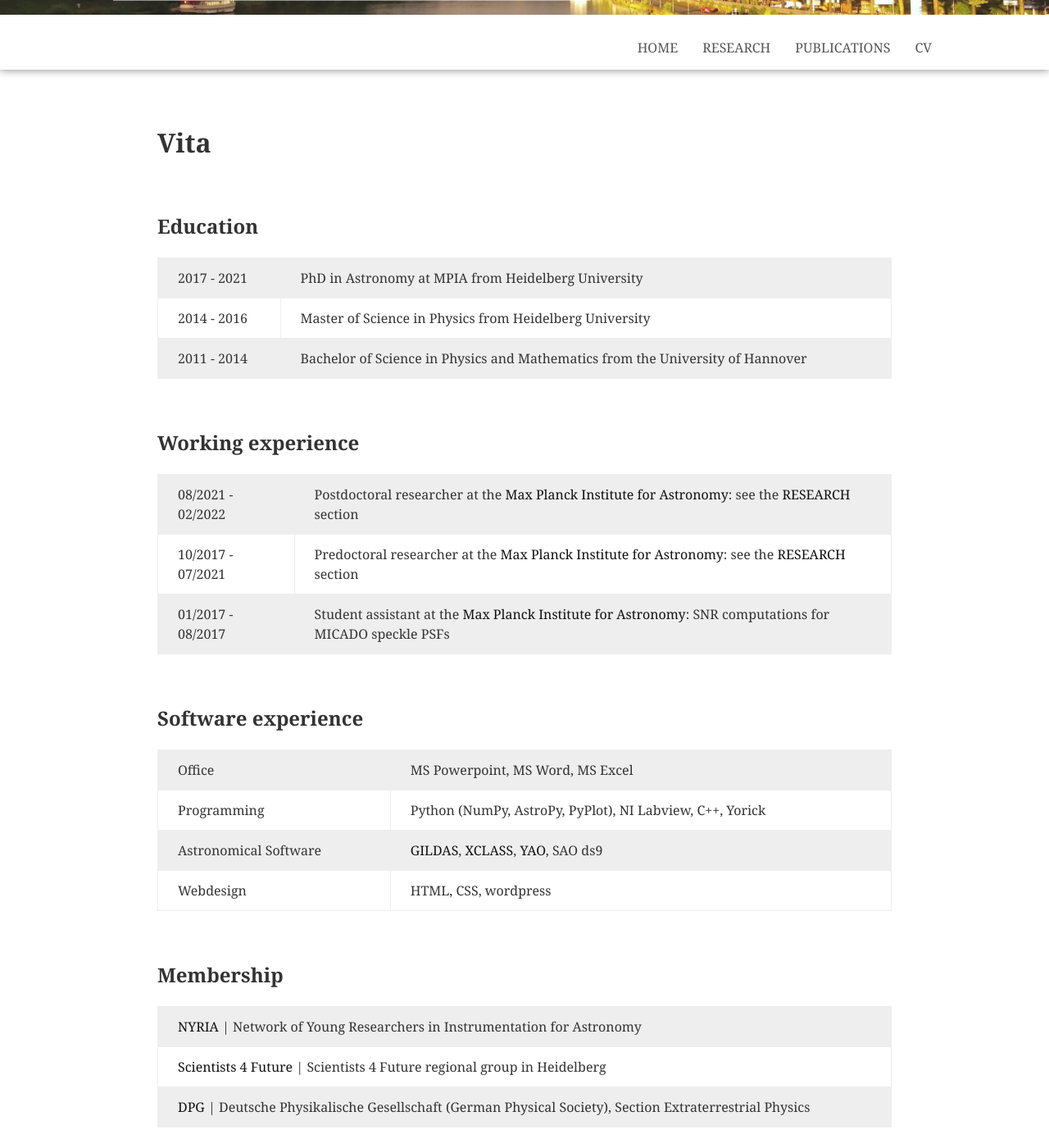
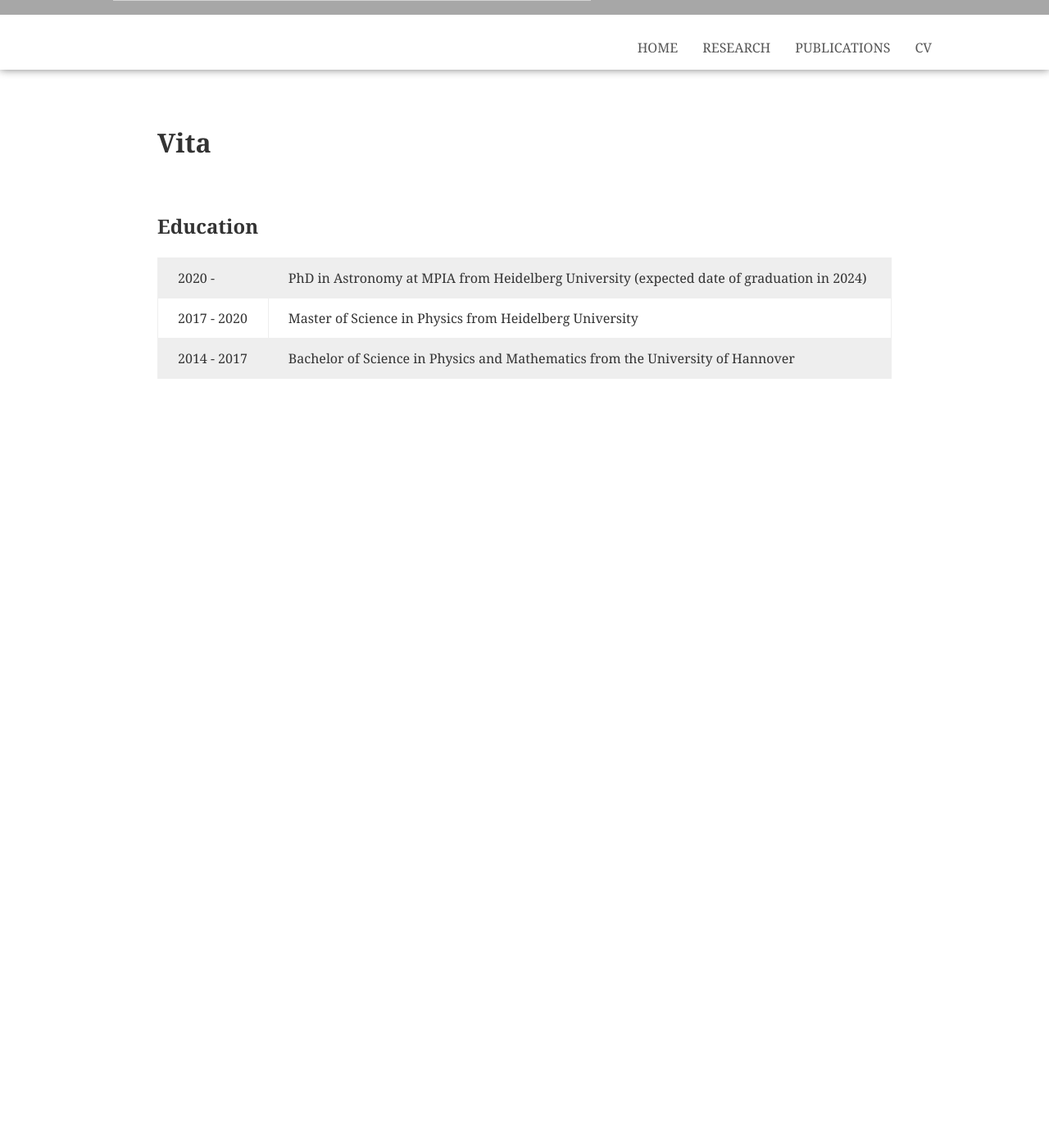
Before and after one commit to maxhaeberle/maxhaeberle.github.io, a Jekyll site: the page built from cv.html, in a window 1280 px wide and 1400 px high, scrolled down 232 px. Shown: the whole window at 82% size. Built offline with Jekyll 4.4.1, drawn with Linux system fonts in a browser that asks for light colours; after the commit the page ends 900 px from its top, so only the background shows below that; grey boxes are pictures that could not be loaded.

Commit message:
Slight text changes and changed pictures

```diff
--- a/cv.html
+++ b/cv.html
@@ -3,41 +3,13 @@
 layout: default
 permalink: cv/
 
-header-image: ../assets/img/img1.jpg
+header-image: assets/img/omega_centauri_center.png
 ---
 <h1>Vita</h1>
 
 <h2> Education </h2>
 <table class="table">
-  <tr><td>2017 - 2021</td><td>PhD in Astronomy at MPIA from Heidelberg University</td></tr>
-  <tr><td>2014 - 2016</td><td>Master of Science in Physics from Heidelberg University</td></tr>
-  <tr><td>2011 - 2014</td><td>Bachelor of Science in Physics and Mathematics from the University of Hannover</td></tr>
+  <tr><td>2020 - </td><td>PhD in Astronomy at MPIA from Heidelberg University (expected date of graduation in 2024)</td></tr>
+  <tr><td>2017 - 2020</td><td>Master of Science in Physics from Heidelberg University</td></tr>
+  <tr><td>2014 - 2017</td><td>Bachelor of Science in Physics and Mathematics from the University of Hannover</td></tr>
 </table>
-
-<h2> Working experience </h2>
-<table class="table">
-  <tr><td>08/2021 - 02/2022</td><td>Postdoctoral researcher at the <a href="http://www.mpia.de" target="_blank">Max Planck Institute for Astronomy</a>: see the <a href="#research">RESEARCH</a> section</td></tr>
-  <tr><td>10/2017 - 07/2021</td><td>Predoctoral researcher at the <a href="http://www.mpia.de" target="_blank">Max Planck Institute for Astronomy</a>: see the <a href="#research">RESEARCH</a> section</td></tr>
-  <tr><td>01/2017 - 08/2017</td><td>Student assistant at the <a href="http://www.mpia.de" target="_blank">Max Planck Institute for Astronomy</a>: SNR computations for MICADO speckle PSFs</td></tr>
-  <!--
-  <tr><td>03/2016 - 04/2016</td><td>Student assistant at the <a href="http://www.mpia.de" target="_blank">Max Planck Institute for Astronomy</a>: Editorial assistance for the annual report</td></tr>
-  <tr><td>03/2015 - 09/2015</td><td>Teaching assistant at Heidelberg University: Tutorials on Mathematics and Physics for students of Medicine</td></tr>
-  <tr><td>05/2013 - 10/2014</td><td>Student assistant at <a href="http://www.kerntech.de" target="_blank">Kerntech GmbH</a>: Software development for automated rotor balancing measurements</td></tr>
-  <tr><td>09/2010 - 05/2011</td><td>Civil service at <a href="http://www.mh-hannover.de" target="_blank">Hannover Medical School (MHH)</a>: Children Day Care Center</td></tr>
-  -->
-</table>
-
-<h2> Software experience </h2>
-<table class="table">
-  <tr><td>Office</td><td>MS Powerpoint, MS Word, MS Excel</td></tr>
-  <tr><td>Programming</td><td>Python (NumPy, AstroPy, PyPlot), NI Labview, C++, Yorick</td></tr>
-  <tr><td>Astronomical Software</td><td><a href="http://www.iram.fr/IRAMFR/GILDAS" target="_blank">GILDAS</a>, <a href="https://xclass.astro.uni-koeln.de/Home" target="_blank">XCLASS</a>, <a href="http://frigaut.github.io/yao/index.html" target="_blank">YAO</a>, SAO ds9</td></tr>
-  <tr><td>Webdesign</td><td>HTML, CSS, wordpress</td></tr>
-</table>
-
-<h2> Membership </h2>
-<table class="table">
-  <tr><td><a href="https://nyriastronomy.github.io/" target="_blank">NYRIA</a> | Network of Young Researchers in Instrumentation for Astronomy</td></tr>
-  <tr><td><a href="https://www.scientists4future-heidelberg.de/" target="_blank">Scientists 4 Future</a> | Scientists 4 Future regional group in Heidelberg</td></tr>
-  <tr><td><a href="https://www.dpg-physik.de/" target="_blank">DPG</a> | Deutsche Physikalische Gesellschaft (German Physical Society), Section Extraterrestrial Physics</td></tr>
-</table>
--- a/publications.html
+++ b/publications.html
@@ -3,7 +3,7 @@
 layout: default
 permalink: /publications/
 
-header-image: ../assets/img/img6.jpg
+header-image: assets/img/lasilla2.jpg
 ---
 <h1>Publications</h1>
 
```
Also changed, not shown: assets/img/img1.jpg (deleted), assets/img/img2.jpg (deleted), assets/img/img3.jpg (deleted), assets/img/img4.jpg (deleted), assets/img/img5.jpg (deleted), assets/img/img6.jpg (deleted), assets/img/img7.jpg (deleted), 2 other files.
